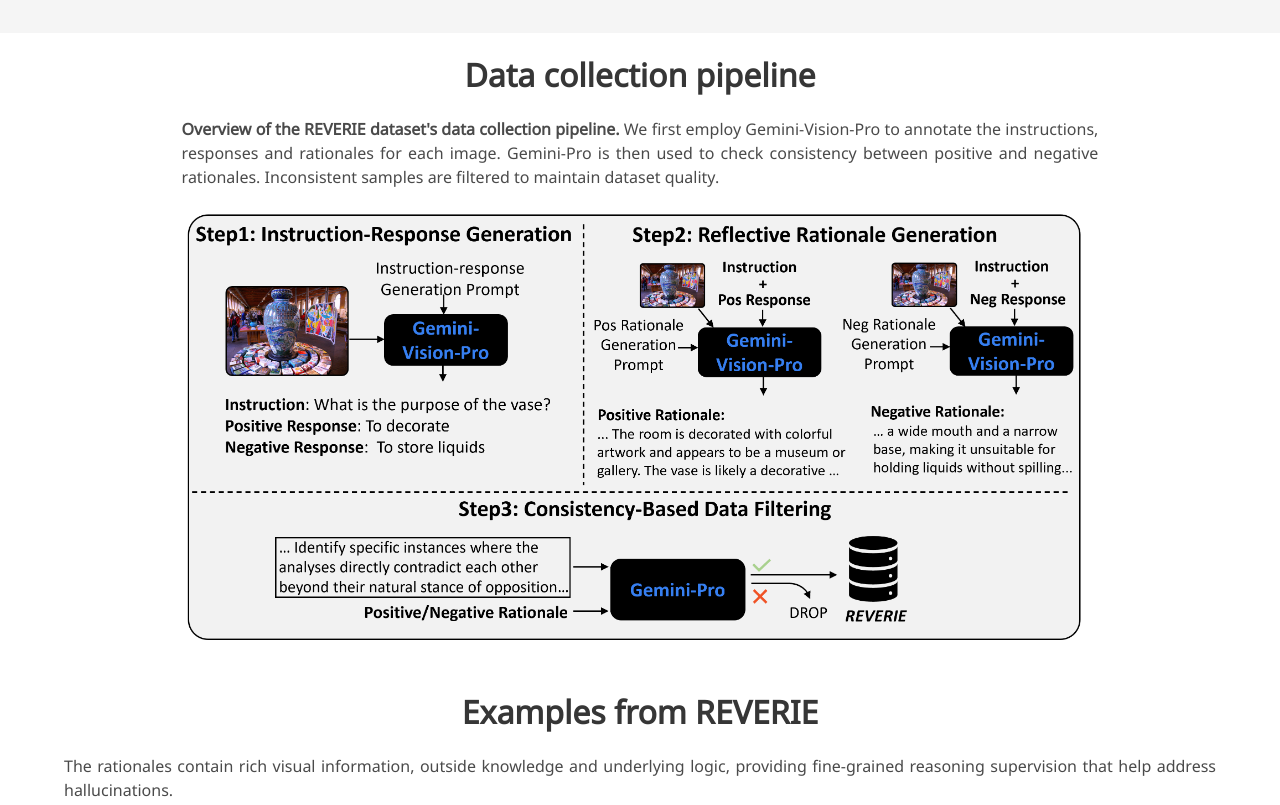
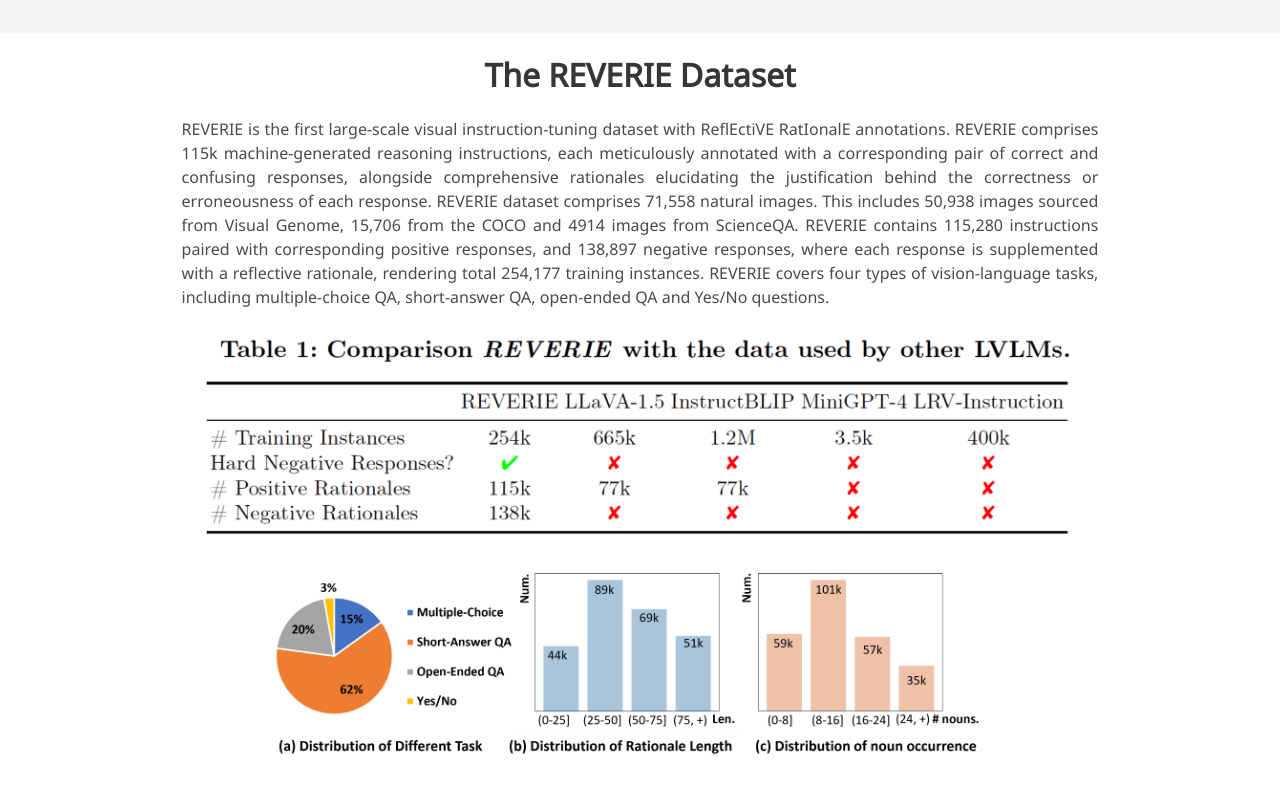
Before and after one commit to zjr2000/projects, a plain HTML site: page reverie/index.html in a window 1280 px wide. Shown: the part 1533-2338 px from the top of the page. Drawn offline with nearby package versions, Linux system fonts and the light colour scheme; some icons are missing; a web font is replaced by a local one.

Commit message:
Add introduction to dataset

```diff
--- a/reverie/index.html
+++ b/reverie/index.html
@@ -182,6 +182,28 @@
   </section>
   <!-- End paper abstract -->
 
+  <!-- Dataset -->
+  <section class="hero is-small">
+    <div class="hero-body">
+      <div class="container">
+        <div class="columns is-centered has-text-centered">
+          <div class="column is-four-fifths">
+            <!-- Paper pipeline. -->
+            <h2 class="title is-3">The REVERIE Dataset</h2>
+            <div class="content has-text-justified">
+              <p>
+                REVERIE is the first large-scale visual instruction-tuning dataset with ReflEctiVE RatIonalE annotations. REVERIE comprises 115k machine-generated reasoning instructions, each meticulously annotated with a corresponding pair of correct and confusing responses, alongside comprehensive rationales elucidating the justification behind the correctness or erroneousness of each response. REVERIE dataset comprises 71,558 natural images. This includes 50,938 images sourced from Visual Genome, 15,706 from the COCO and 4914 images from ScienceQA. REVERIE contains 115,280 instructions paired with corresponding positive responses, and 138,897 negative responses, where each response is supplemented with a reflective rationale, rendering total 254,177 training instances. REVERIE covers four types of vision-language tasks, including multiple-choice QA, short-answer QA, open-ended QA and Yes/No questions.
+              </p>
+            </div>
+            <img src="static/images/reverie.png" alt="MY ALT TEXT" />
+          </div>
+        </div>
+      </div>
+    </div>
+  </section>
+  <!-- End Dataset -->
+
+
   <!-- Dataset Collection pipeline -->
   <section class="hero is-small">
     <div class="hero-body">
```
Also changed, not shown: reverie/static/images/reverie.png (added).
